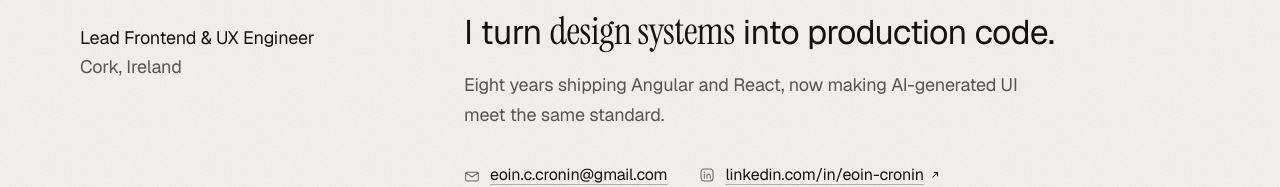
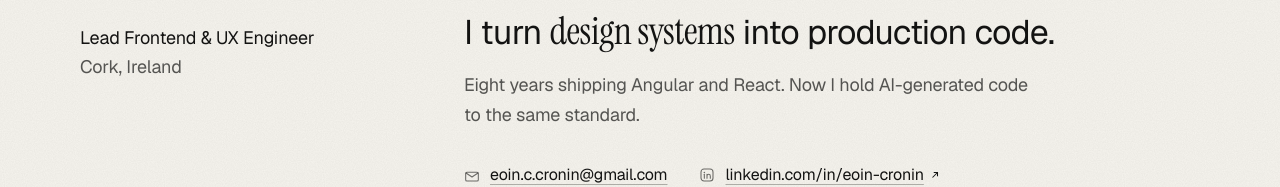
Before and after one commit to eoincro/Portfolio, a Next.js app: page / in a window 1280 px wide. Shown: the part 224-411 px from the top of the page. Built offline with nearby package versions, Linux system fonts and the light colour scheme.

Commit message:
Clarify hero intro line
Co-authored-by: Cursor <cursoragent@cursor.com>

```diff
--- a/components/portfolio/TypeHero.tsx
+++ b/components/portfolio/TypeHero.tsx
@@ -24,7 +24,7 @@ export function TypeHero() {
             into production code.
           </p>
           <p className="mt-4 max-w-xl text-base leading-relaxed text-ink/70 md:text-lg">
-            Eight years shipping Angular and React, now making AI-generated UI meet the same standard.
+            Eight years shipping Angular and React. Now I hold AI-generated code to the same standard.
           </p>
 
           <ContactLinks label="Contact" className="mt-6" />
```
